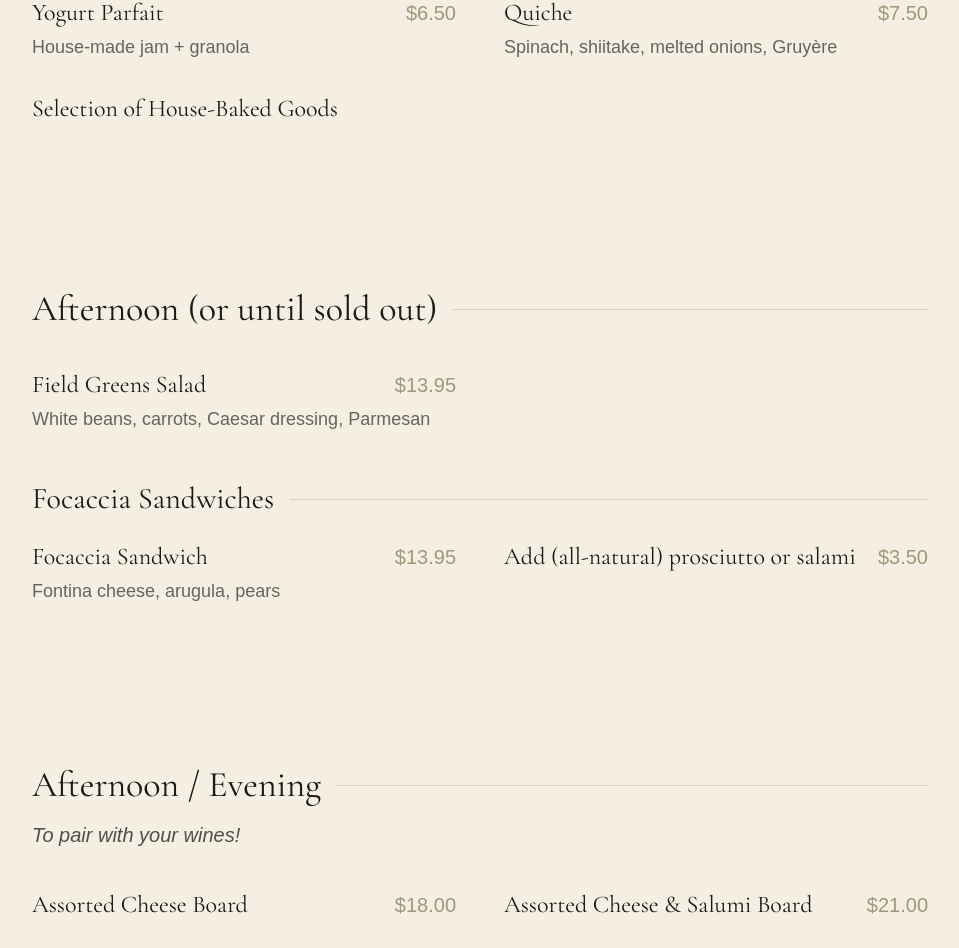
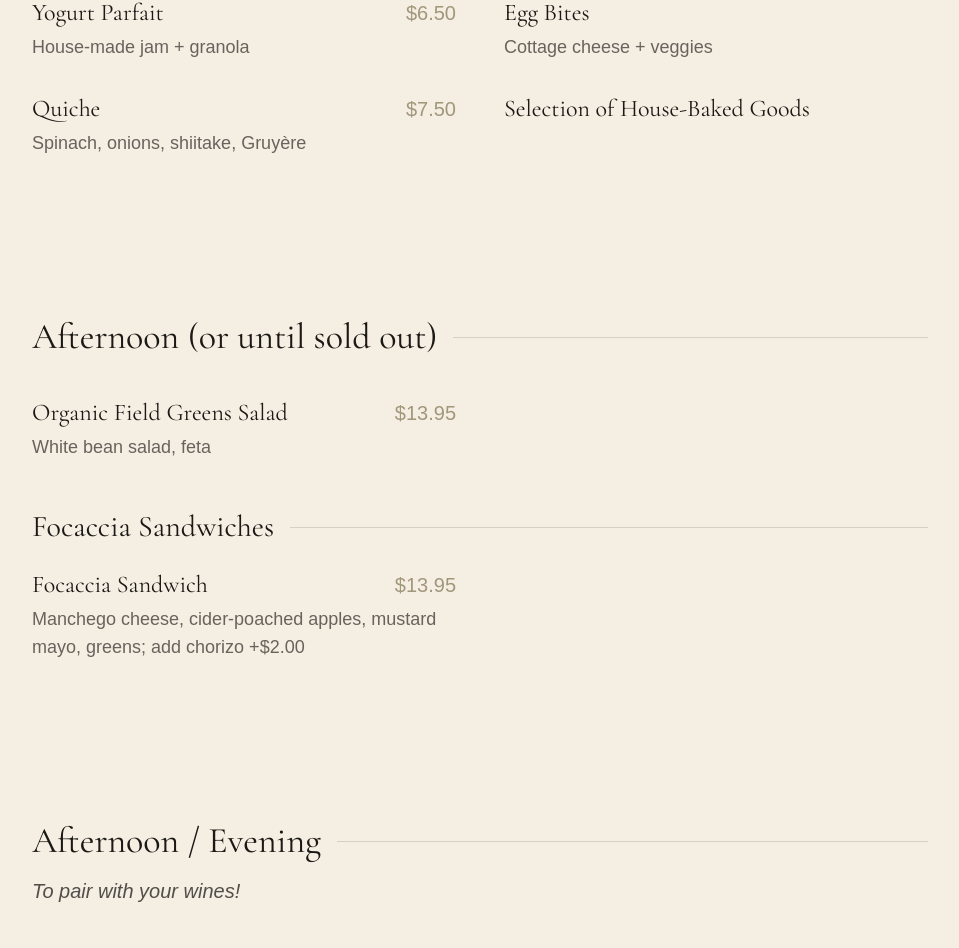
Before and after one commit to jasonf8080/gardensidekitchen, a React (Vite) app: page /menu in a window 1280 px wide. Shown: the part 636-1584 px from the top of the page, without its empty margins (160-1119 px from the left). Built offline with nearby package versions, Linux system fonts and the light colour scheme; a web font is replaced by a local one.

Commit message:
update menu 10/22

```diff
--- a/src/data/data.js
+++ b/src/data/data.js
@@ -178,8 +178,13 @@ export const menuMorning = [
     price: '$6.50',
   },
   {
+    name: 'Egg Bites',
+    description: 'Cottage cheese + veggies',
+    price: '',
+  },
+  {
     name: 'Quiche',
-    description: 'Spinach, shiitake, melted onions, Gruyère',
+    description: 'Spinach, onions, shiitake, Gruyère',
     price: '$7.50',
   },
   {
@@ -191,8 +196,8 @@ export const menuMorning = [
 
 export const menuLunch = [
   {
-    name: 'Field Greens Salad',
-    description: 'White beans, carrots, Caesar dressing, Parmesan',
+    name: 'Organic Field Greens Salad',
+    description: 'White bean salad, feta',
     price: '$13.95',
   },
 ]
@@ -200,24 +205,19 @@ export const menuLunch = [
 export const menuLunchFocaccia = [
   {
     name: 'Focaccia Sandwich',
-    description: 'Fontina cheese, arugula, pears',
+    description: 'Manchego cheese, cider-poached apples, mustard mayo, greens; add chorizo +$2.00',
     price: '$13.95',
-  },
-  {
-    name: 'Add (all-natural) prosciutto or salami',
-    description: '',
-    price: '$3.50',
   },
 ]
 
 export const menuAfternoonEvening = [
   {
-    name: 'Assorted Cheese Board',
+    name: 'Cheese Board',
     description: '',
     price: '$18.00',
   },
   {
-    name: 'Assorted Cheese & Salumi Board',
+    name: 'Salami & Cheese Board',
     description: '',
     price: '$21.00',
   },
```
